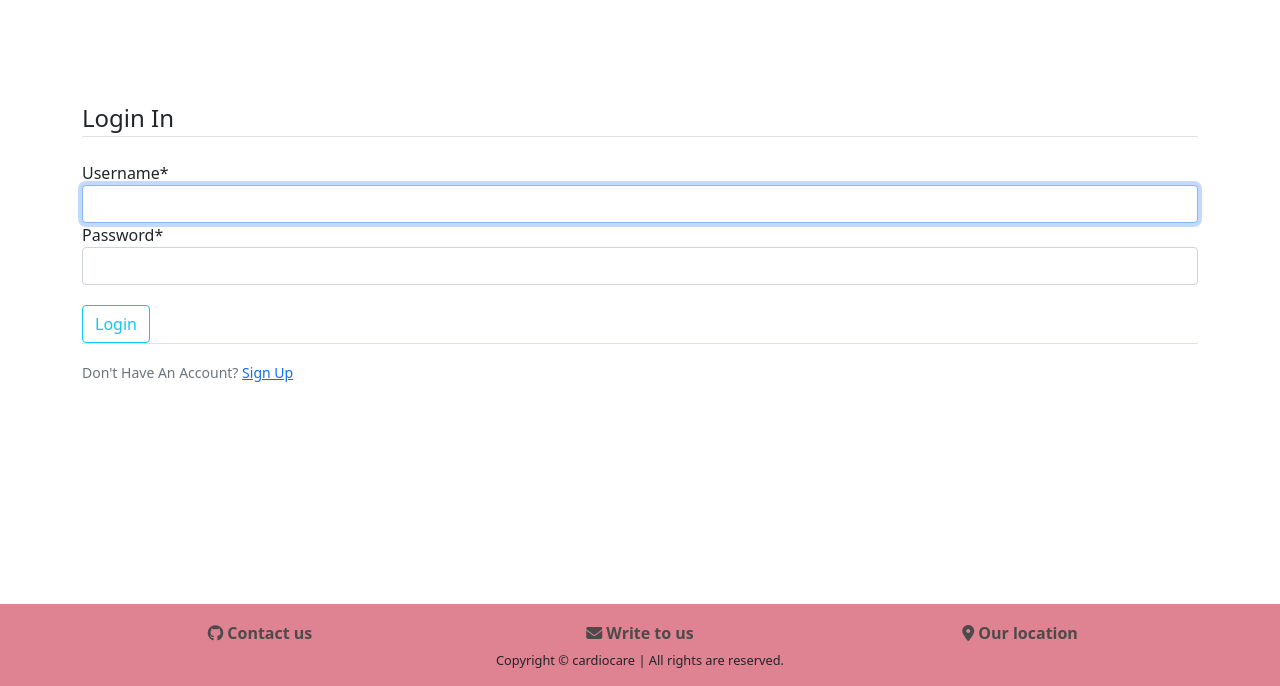
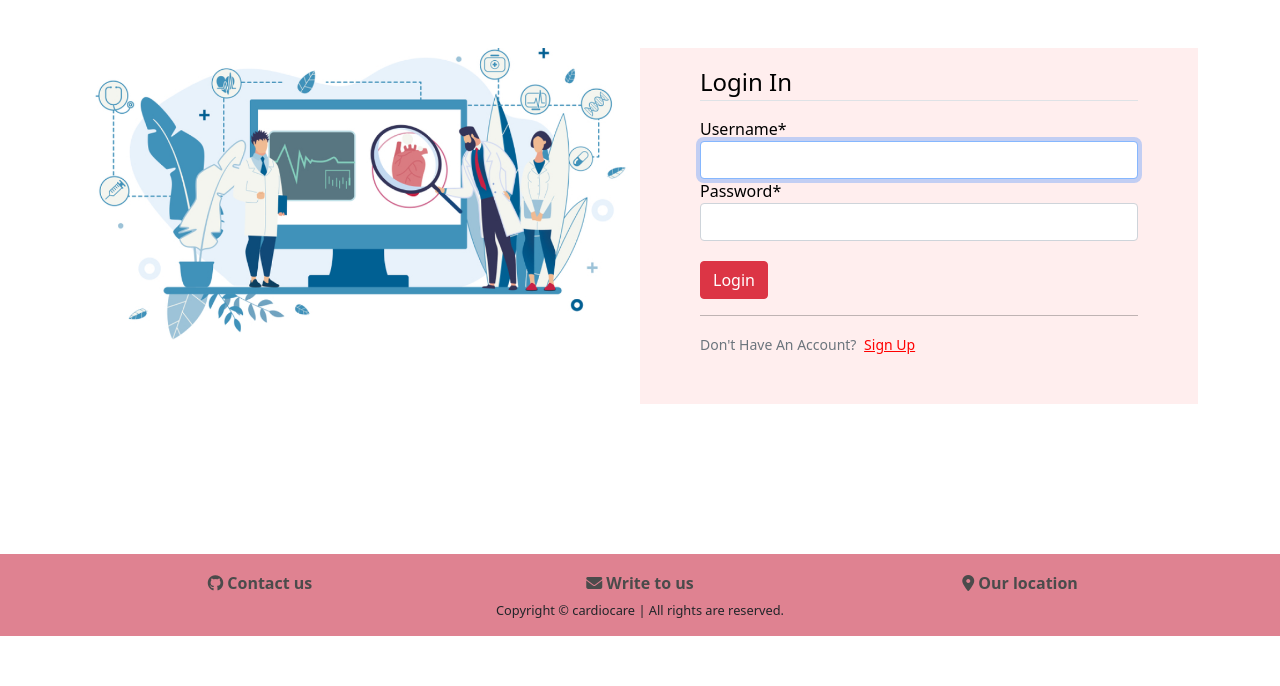
Before and after one commit to AsadNizami/Cardiocare, a Django app: page /login/ in a window 1280 px wide. Shown: the part 116-802 px from the top of the page. After the commit the page ends 752 px from the top, so only its background shows below. Run offline with Django 3.2, Linux system fonts and the light colour scheme; some libraries are stand-ins or nearby versions.

Commit message:
added images and css

```diff
--- a/static/main1.css
+++ b/static/main1.css
@@ -41,18 +41,33 @@
   font-size: 24px;
   line-height: 1.33;
 }
-
-.hero-accordian button
+@media(max-width: 740px)
 {
-  color: black !important;
-
+  .width-resizing
+  {
+    width: 100% !important;
+  }
 }
 .hero-accordian a
 {
   color: black !important;
   font-weight: 600
 }
-
+.new-button:not(.collapsed)
+{
+  background-color: #17c0eb ;
+  /* background-color:rgba(255, 169, 169, 0.4); */
+  color: black;
+  font-weight: 600;
+}
+.new-button:focus
+{
+  color: black;
+  font-weight: 600;
+  outline: none !important ;
+  box-shadow: 0 0 0 0 rgba(0, 0, 0, 0) !important;
+  background-color: #17c0eb ;
+}
 .flag
 {
   display: flex
@@ -178,3 +193,19 @@
 
 
 /* End: footer */
+
+
+
+/* other */
+
+
+@media (max-width:992px){
+  .go-hide{
+      display:none;
+  }
+}
+
+
+
+
+/* END: other */
--- a/users/templates/users/login.html
+++ b/users/templates/users/login.html
@@ -1,21 +1,37 @@
 {% extends "app/base.html" %}
 {% load crispy_forms_tags %}
+{% load static %}
 {% block content %}
-    <div class="content-section" style="padding-top: 100px; padding-bottom:70px">
+    <div class="container">
+        <div class="row mt-5">
+            <div class="col-md-6">
+                <img class='img-fluid go-hide' src="{% static 'app/login/Main Image.png' %}">
+            </div>
+            <div class="col-lg-6 col-md-8 m-auto " style= 'background-color: #FFEEEE;color: black'>
+                <div class="content-section" >
                     <form method="POST">
                         {% csrf_token %}
-            <fieldset class="form-group">
-                <legend class="border-bottom mb-4">Login In</legend>
+                        <fieldset class="form-group mx-xs-3 mx-sm-5 ">
+                            <legend class="border-bottom mb-3 mt-3">Login In</legend>
+                            <div class="form-group" >
                                 {{ form|crispy }}
+                            </div>
+
                         </fieldset>
                         <div class="form-group" style="padding-top: 20px">
-                <button class="btn btn-outline-info" type="submit">Login</button>
+                            <button class="btn btn-danger mx-xs-3 mx-sm-5" type="submit">Login</button>
                         </div>
                     </form>
-        <div class="border-top pt-3">
+                    <div class="mx-xs-3 mx-sm-5 mb-5">
+                        <hr>
                         <small class="text-muted">
-                Don't Have An Account? <a class="ml-2" href="{% url 'register' %}">Sign Up</a>
+                            Don't Have An Account? <a class="ms-1" style= 'color: red;font-weight: 450;' href="{% url 'register' %}">Sign Up</a>
                         </small>
+
+                    </div>
+                </div>
+
+            </div>
         </div>
     </div>
 {% endblock content %}
```
Also changed, not shown: app/templates/app/home.html (+22 -12 lines), users/templates/users/register.html (+21 -6 lines), static/app/login/Main Image.png (added). Lines whose indentation alone changed are shown as unchanged.
